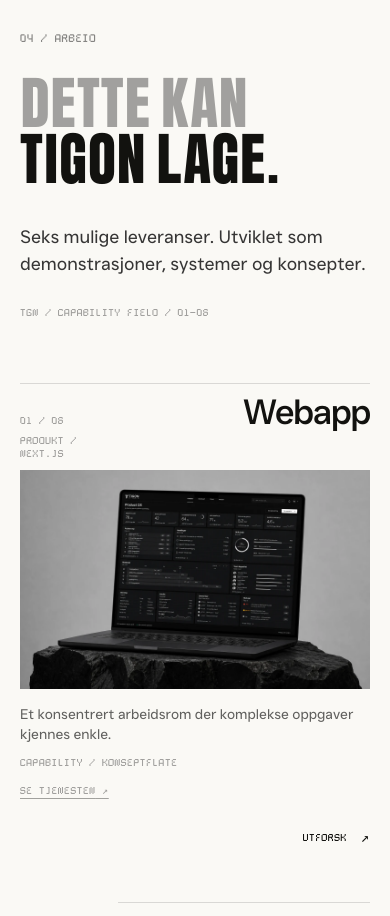
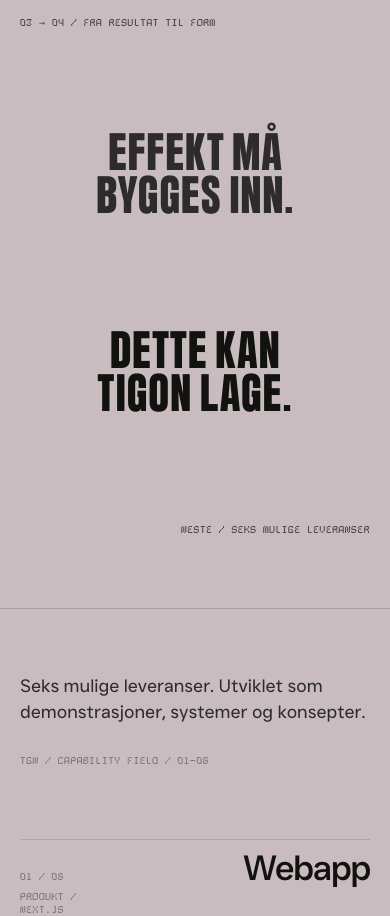
Before and after one commit to rezhh94/TGN-redesign, a Next.js app: page / in a window 390 px wide. Shown: the part 8960-9876 px from the top of the page. Built offline with nearby package versions, Linux system fonts and the light colour scheme.

Commit message:
feat: connect effect and work journey

```diff
--- a/src/app/layout.tsx
+++ b/src/app/layout.tsx
@@ -11,6 +11,7 @@ import "@/styles/approach-statement-bridge.css";
 import "@/styles/what-we-build.css";
 import "@/styles/outcome-tension-bridge.css";
 import "@/styles/what-we-improve.css";
+import "@/styles/effect-work-bridge.css";
 import "@/styles/work-proof.css";
 import "@/styles/process-layers.css";
 import "@/styles/system-manifesto.css";
--- a/src/app/page.tsx
+++ b/src/app/page.tsx
@@ -1,4 +1,5 @@
 import { ApproachStatementBridge } from "@/components/ApproachStatementBridge";
+import { EffectWorkBridge } from "@/components/EffectWorkBridge";
 import { HomeMotion } from "@/components/motion/HomeMotion";
 import { ContactFooter } from "@/components/ContactFooter";
 import { Hero } from "@/components/Hero";
@@ -17,6 +18,7 @@ export default function Home() {
       <WhatWeBuild />
       <OutcomeTensionBridge />
       <WhatWeImprove />
+      <EffectWorkBridge />
       <WorkProof />
       <ProcessLayers />
       <SystemManifesto />
--- /dev/null
+++ b/src/components/EffectWorkBridge.tsx
@@ -0,0 +1,27 @@
+export function EffectWorkBridge() {
+  return (
+    <section
+      className="effect-work-bridge"
+      aria-label="Overgang fra effekt til arbeid"
+      data-effect-work-bridge
+      data-theme-section="light"
+      data-bg-section="mauve"
+    >
+      <div className="effect-work-bridge__stage">
+        <p className="effect-work-bridge__index">03 → 04 / Fra resultat til form</p>
+
+        <div className="effect-work-bridge__titles">
+          <div data-effect-work-title>
+            <p>Effekt må bygges inn.</p>
+          </div>
+
+          <div data-effect-work-title>
+            <p id="work-proof-title">Dette kan Tigon lage.</p>
+          </div>
+        </div>
+
+        <p className="effect-work-bridge__next">Neste / Seks mulige leveranser</p>
+      </div>
+    </section>
+  );
+}
--- a/src/components/WorkProof.tsx
+++ b/src/components/WorkProof.tsx
@@ -90,7 +90,10 @@ function CapabilityTile({ capability }: { capability: Capability }) {
         <p>{capability.meta}</p>
       </header>
 
-      <figure className="work-tile__visual" data-tile-visual={capability.n}>
+      <figure
+        className="work-tile__visual"
+        data-tile-visual={capability.n}
+      >
         <img
           className={"muted" in capability && capability.muted ? "work-tile__image--muted" : undefined}
           src={capability.src}
@@ -121,18 +124,15 @@ export function WorkProof() {
       className="work-proof"
       aria-labelledby="work-proof-title"
       data-theme-section="light"
-      data-bg-section="light"
+      data-bg-section="mauve"
     >
-      <header className="work-proof__intro">
-        <p className="work-proof__label">04 / Arbeid</p>
-        <h2 className="work-proof__title" id="work-proof-title">
-          <span>Dette kan</span>
-          <span>Tigon lage.</span>
-        </h2>
-        <div className="work-proof__intro-copy">
+      <div
+        className="work-proof__paper"
+        data-work-paper
+      >
+        <header className="work-proof__lead">
           <p>Seks mulige leveranser. Utviklet som demonstrasjoner, systemer og konsepter.</p>
           <span>TGN / capability field / 01—06</span>
-        </div>
         </header>
 
         <div className="work-wall" data-work-wall>
@@ -151,13 +151,6 @@ export function WorkProof() {
             {capabilities.slice(3).map((capability) => (
               <CapabilityTile capability={capability} key={capability.n} />
             ))}
-        </div>
-      </div>
-
-      <div className="work-cursor" data-cursor="" aria-hidden="true">
-        <div className="work-cursor__bubble">
-          <span className="work-cursor__text" data-cursor-text-target="">Utforsk</span>
-          <span className="work-cursor__arrow">↗</span>
           </div>
         </div>
 
@@ -197,6 +190,14 @@ export function WorkProof() {
           data-scroll-end="bottom 64%"
           aria-hidden="true"
         />
+      </div>
+
+      <div className="work-cursor" data-cursor="" aria-hidden="true">
+        <div className="work-cursor__bubble">
+          <span className="work-cursor__text" data-cursor-text-target="">Utforsk</span>
+          <span className="work-cursor__arrow">↗</span>
+        </div>
+      </div>
     </section>
   );
 }
--- a/src/components/motion/HomeMotion.tsx
+++ b/src/components/motion/HomeMotion.tsx
@@ -231,6 +231,88 @@ function effectScene() {
   });
 
   return () => matchMedia.revert();
+}
+
+// 03 → 04 — MWG 053-inspirert typografisk sidevending. To komplette,
+// server-renderte statements deler én mauve 3D-stage. Linjene i Effect-tesen
+// roterer ut rundt Y-aksen mens Work-tittelen roterer inn fra baksiden.
+// Ingen MWG-kode, fonter eller assets importeres; kun bevegelsesarkitekturen.
+function effectWorkJourney() {
+  const section = document.querySelector<HTMLElement>("[data-effect-work-bridge]");
+  if (!section) return () => {};
+
+  const titles = gsap.utils.toArray<HTMLElement>("[data-effect-work-title]", section);
+  const titleList = section.querySelector<HTMLElement>(".effect-work-bridge__titles");
+  const paragraphs = titles
+    .map((title) => title.querySelector<HTMLElement>("p"))
+    .filter((paragraph): paragraph is HTMLElement => Boolean(paragraph));
+  if (titles.length < 2 || paragraphs.length < 2 || !titleList) return () => {};
+
+  const splits: SplitText[] = [];
+  const ctx = gsap.context(() => {
+    gsap.set(titleList, { position: "relative" });
+    gsap.set(titles, {
+      position: "absolute",
+      inset: 0,
+      display: "grid",
+      placeItems: "center",
+    });
+
+    const lineGroups = paragraphs.map((paragraph) => {
+      const split = SplitText.create(paragraph, {
+        type: "lines",
+        linesClass: "effect-work-bridge__line",
+      });
+      splits.push(split);
+
+      split.lines.forEach((line) => {
+        const inner = document.createElement("span");
+        inner.className = "effect-work-bridge__line-inner";
+        while (line.firstChild) inner.appendChild(line.firstChild);
+        line.appendChild(inner);
+      });
+
+      return split.lines;
+    });
+
+    const currentLines = lineGroups[0];
+    const nextLines = lineGroups[1];
+
+    gsap.set(currentLines, { rotationY: 0 });
+    gsap.set(nextLines, { rotationY: 90 });
+    section.setAttribute("data-effect-work-ready", "");
+
+    const bridgeTimeline = gsap.timeline({
+      scrollTrigger: {
+        trigger: section,
+        start: "top top",
+        end: "bottom bottom",
+        scrub: 0.45,
+        invalidateOnRefresh: true,
+      },
+    });
+
+    bridgeTimeline
+      .to(currentLines, {
+        rotationY: -90,
+        duration: 1,
+        stagger: 0.075,
+        ease: "back.inOut(1.2)",
+      }, 0.55)
+      .to(nextLines, {
+        rotationY: 0,
+        duration: 1,
+        stagger: 0.075,
+        ease: "back.inOut(1.2)",
+      }, 0.55)
+      .to(nextLines, { rotationY: 0, duration: 0.72 }, 1.55);
+  }, section);
+
+  return () => {
+    section.removeAttribute("data-effect-work-ready");
+    ctx.revert();
+    splits.forEach((split) => split.revert());
+  };
 }
 // One-time opening scene: the editorial masthead assembles once on load.
 // FROM-tweens only — without JS everything is simply visible (no CLS).
@@ -685,6 +767,9 @@ export function HomeMotion() {
       heroEntrance(true);
       const teardownIntro = introStoryScene();
       const teardownTension = outcomeTensionBridge();
+      const teardownEffectWork = window.matchMedia("(min-width: 901px)").matches
+        ? effectWorkJourney()
+        : () => {};
       const teardownWork = workProof(window.matchMedia("(min-width: 901px)").matches);
       const teardownProcess = processScene(false);
       manifestoReveal();
@@ -692,6 +777,7 @@ export function HomeMotion() {
       return () => {
         teardownIntro();
         teardownTension();
+        teardownEffectWork();
         teardownWork();
         teardownProcess();
       };
--- /dev/null
+++ b/src/styles/effect-work-bridge.css
@@ -0,0 +1,142 @@
+.effect-work-bridge {
+  position: relative;
+  z-index: 2;
+  overflow: clip;
+  background: var(--mauve-warm);
+  color: var(--blekk);
+}
+
+.effect-work-bridge__stage {
+  position: relative;
+  display: grid;
+  grid-template-rows: auto 1fr auto;
+  width: min(100%, var(--page-max));
+  min-height: 100svh;
+  margin: 0 auto;
+  padding: clamp(34px, 4.5vh, 56px) var(--gutter);
+  perspective: 240vw;
+  perspective-origin: 50% 50%;
+}
+
+.effect-work-bridge__index,
+.effect-work-bridge__next {
+  position: relative;
+  z-index: 2;
+  margin: 0;
+  color: var(--on-light-medium);
+  font-family: var(--font-mono);
+  font-size: var(--fz-mono-s);
+  letter-spacing: var(--mono-track);
+  line-height: 1.4;
+  text-transform: uppercase;
+}
+
+.effect-work-bridge__next {
+  justify-self: end;
+  text-align: right;
+}
+
+.effect-work-bridge__titles {
+  display: grid;
+  align-content: center;
+  gap: clamp(120px, 18vh, 210px);
+  margin: 0;
+  padding: clamp(112px, 17vh, 190px) 0;
+}
+
+.effect-work-bridge__titles [data-effect-work-title] {
+  margin: 0;
+  color: var(--on-light-strong);
+}
+
+.effect-work-bridge__titles [data-effect-work-title]:last-child {
+  color: var(--blekk);
+}
+
+.effect-work-bridge__titles p {
+  max-width: 14ch;
+  margin: 0 auto;
+  font-family: var(--font-display);
+  font-size: clamp(58px, 7.8vw, 142px);
+  font-weight: 700;
+  letter-spacing: var(--display-track);
+  line-height: 0.82;
+  text-align: center;
+  text-transform: uppercase;
+}
+
+.effect-work-bridge__line {
+  display: block;
+  transform-style: preserve-3d;
+  transform-origin: 50% 50%;
+}
+
+.effect-work-bridge__line-inner {
+  display: block;
+  transform: translate3d(0, 0, 24vw);
+  backface-visibility: hidden;
+  transform-style: preserve-3d;
+}
+
+.effect-work-bridge[data-effect-work-ready] {
+  height: 300svh;
+}
+
+.effect-work-bridge[data-effect-work-ready] .effect-work-bridge__stage {
+  position: sticky;
+  top: 0;
+  height: 100svh;
+  min-height: 0;
+}
+
+.effect-work-bridge[data-effect-work-ready] .effect-work-bridge__titles {
+  grid-template: 1fr / 1fr;
+  align-items: center;
+  padding: 0;
+}
+
+.effect-work-bridge[data-effect-work-ready] [data-effect-work-title] {
+  grid-area: 1 / 1;
+  color: inherit;
+}
+
+.effect-work-bridge[data-effect-work-ready] .effect-work-bridge__line {
+  will-change: transform;
+}
+
+@media (max-width: 768px) {
+  .effect-work-bridge__stage {
+    min-height: auto;
+    padding-top: 72px;
+    padding-bottom: 72px;
+  }
+
+  .effect-work-bridge__titles {
+    gap: 112px;
+    padding: 104px 0;
+  }
+
+  .effect-work-bridge__titles p {
+    max-width: 11ch;
+    font-size: clamp(48px, 13.5vw, 78px);
+  }
+
+  .effect-work-bridge__line-inner {
+    transform: none;
+  }
+}
+
+@media (max-width: 640px) {
+  .effect-work-bridge__stage {
+    padding-right: 20px;
+    padding-left: 20px;
+  }
+}
+
+@media (prefers-reduced-motion: reduce) {
+  .effect-work-bridge,
+  .effect-work-bridge__titles [data-effect-work-title] {
+    opacity: 1 !important;
+    transform: none !important;
+  }
+}
--- a/src/styles/work-proof.css
+++ b/src/styles/work-proof.css
@@ -1,15 +1,15 @@
-/* 04 / Arbeid — lys, asymmetrisk capability-vegg. Komposisjonen låner
-   arkivrytmen fra Anatoly-referansen, men ikke portfolio-semantikken. */
+/* 04 / Arbeid — asymmetrisk capability-vegg på samme mauve flate som Effekt
+   og den foregående 03→04-scenen. Ingen hvit mellomflate bryter reisen. */
 
 .work-proof {
   position: relative;
   overflow: clip;
   padding-bottom: 0;
-  background: var(--paper);
+  background: var(--mauve-warm);
   color: var(--blekk);
 }
 
-.work-proof__intro,
+.work-proof__lead,
 .work-wall,
 .work-proof__disclaimer {
   width: min(100%, var(--page-max));
@@ -17,50 +17,23 @@
   margin-left: auto;
 }
 
-.work-proof__intro {
-  display: grid;
-  grid-template-columns: repeat(var(--grid-cols), minmax(0, 1fr));
-  column-gap: var(--grid-gutter);
-  padding: clamp(104px, 12vh, 156px) var(--gutter) clamp(56px, 7vh, 88px);
+.work-proof__paper {
+  position: relative;
+  background: var(--mauve-warm);
+  color: var(--blekk);
+  isolation: isolate;
 }
 
-.work-proof__label {
-  grid-column: 1 / 3;
-  align-self: start;
-  color: var(--on-light-quiet);
-  font-family: var(--font-mono);
-  font-size: var(--fz-mono);
-  letter-spacing: var(--mono-track);
-  line-height: 1.2;
-  text-transform: uppercase;
+.work-proof__lead {
+  display: grid;
+  grid-template-columns: repeat(12, minmax(0, 1fr));
+  column-gap: var(--grid-gutter);
+  padding: clamp(64px, 8vh, 104px) var(--gutter) clamp(72px, 9vh, 120px);
+  border-top: 1px solid rgba(16, 16, 15, 0.16);
 }
 
-.work-proof__title {
-  grid-column: 3 / 10;
-  margin: 0;
-  color: var(--blekk);
-  font-family: var(--font-display);
-  font-size: clamp(72px, 9.3vw, 170px);
-  font-weight: 700;
-  letter-spacing: var(--display-track);
-  line-height: 0.8;
-  text-transform: uppercase;
-}
-
-.work-proof__title span {
-  display: block;
-}
-
-.work-proof__title span:first-child {
-  color: var(--on-light-faint);
-}
-
-.work-proof__intro-copy {
-  grid-column: 10 / -1;
-  align-self: end;
-}
-
-.work-proof__intro-copy p {
+.work-proof__lead p {
+  grid-column: 9 / -1;
   max-width: 31ch;
   color: var(--on-light-strong);
   font-family: var(--font-sans);
@@ -68,8 +41,8 @@
   line-height: 1.45;
 }
 
-.work-proof__intro-copy span {
-  display: block;
+.work-proof__lead span {
+  grid-column: 9 / -1;
   margin-top: 28px;
   color: var(--on-light-faint);
   font-family: var(--font-mono);
@@ -468,19 +441,13 @@
     padding-bottom: clamp(116px, 14vh, 140px);
   }
 
-  .work-proof__intro {
-    grid-template-columns: 1fr;
-    gap: 34px;
+  .work-proof__lead {
+    grid-template-columns: repeat(6, minmax(0, 1fr));
   }
 
-  .work-proof__label,
-  .work-proof__title,
-  .work-proof__intro-copy {
-    grid-column: auto;
-  }
-
-  .work-proof__intro-copy {
-    max-width: 44ch;
+  .work-proof__lead p,
+  .work-proof__lead span {
+    grid-column: 3 / -1;
   }
 
   .work-wall__row {
@@ -526,12 +493,13 @@
     padding-bottom: 0;
   }
 
-  .work-proof__intro {
-    padding: 88px 20px 64px;
+  .work-proof__lead {
+    display: block;
+    padding: 64px 20px 72px;
   }
 
-  .work-proof__title {
-    font-size: clamp(58px, 18vw, 86px);
+  .work-proof__lead span {
+    display: block;
   }
 
   .work-wall {
```
Also changed, not shown: 6 other files (tests, documents, lock files or other folders). Lines whose indentation alone changed are shown as unchanged.
